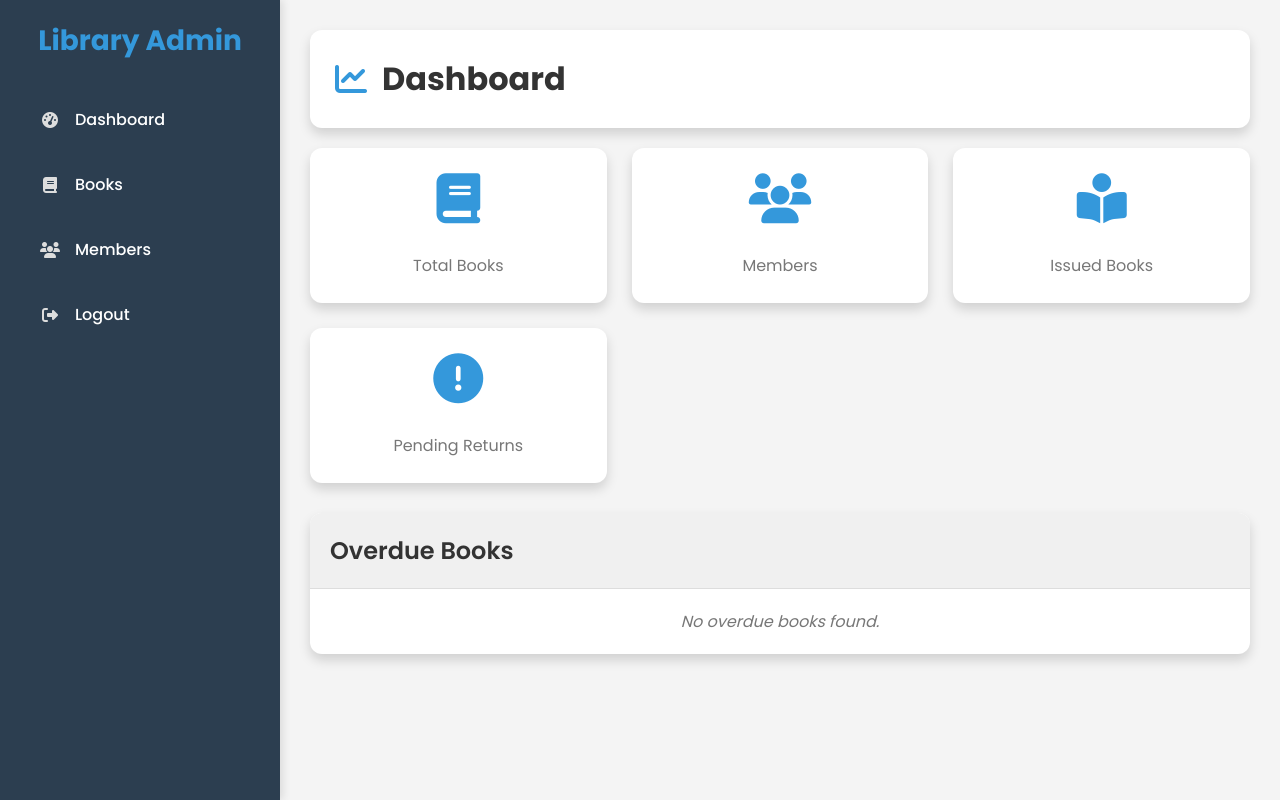
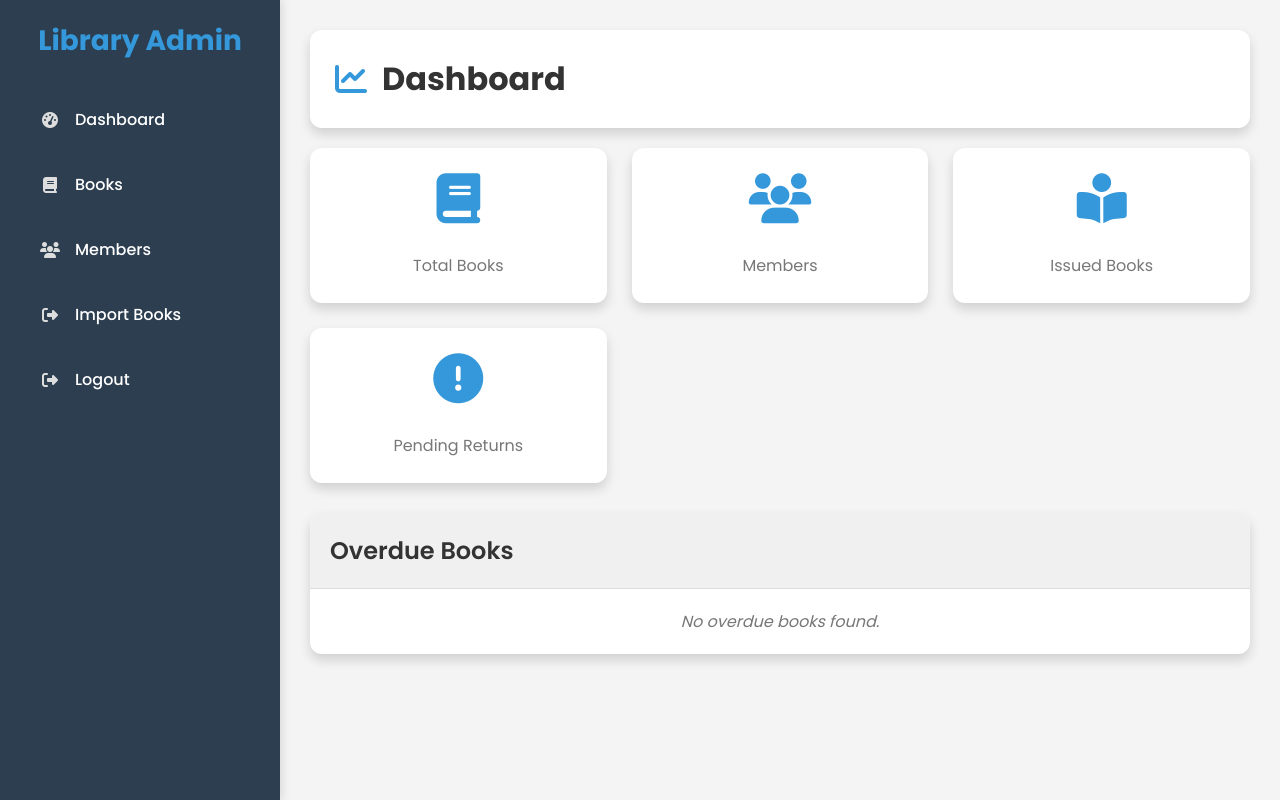
Before and after one commit to Khushbu1824/Archivist, a Flask app: page /admin/2703 in a window 1280 px wide. Run offline with Flask 3, Linux system fonts and the light colour scheme; parts of the project's set-up code (start-up, migrations or seed data) failed here and were passed over.

Commit message:
updated admin/html

```diff
--- a/templates/admin.html
+++ b/templates/admin.html
@@ -279,6 +279,7 @@
             <li><i class="fas fa-tachometer-alt"></i><a href="">Dashboard</a></li>
             <li><i class="fas fa-book"></i><a href="/librarian_books">Books</a></li>
             <li><i class="fas fa-users"></i><a href="/members">Members</a></li>
+            <li><i class="fas fa-sign-out-alt"></i><a href="/books/import-books">Import Books</a></li>
             <li><i class="fas fa-sign-out-alt"></i><a href="#" onclick="logout()">Logout</a></li>
         </ul>
     </div>
```
